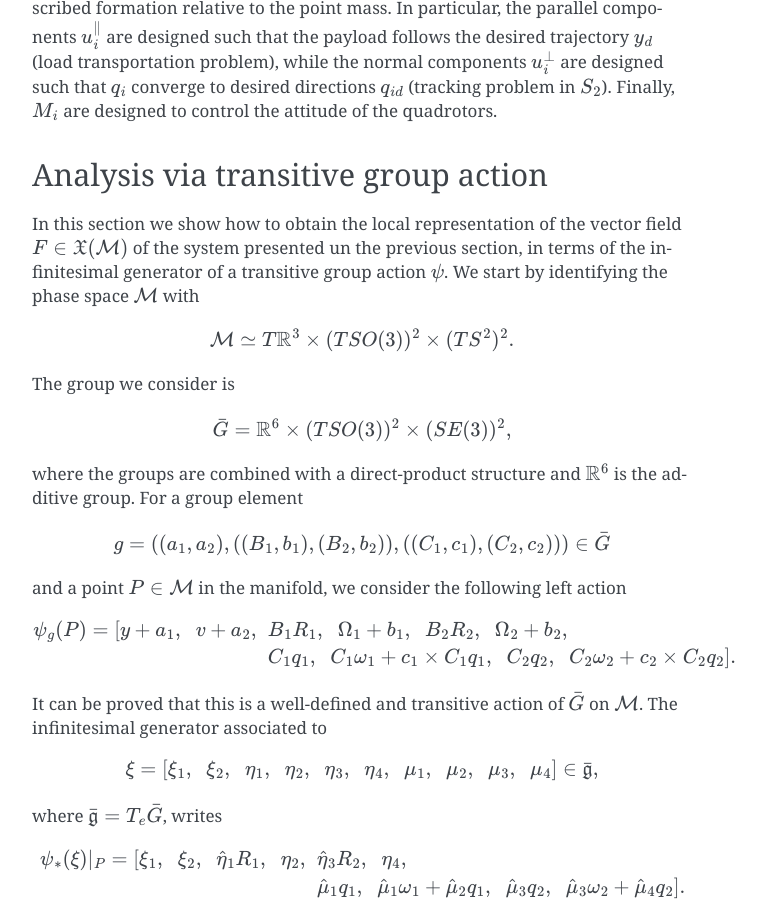
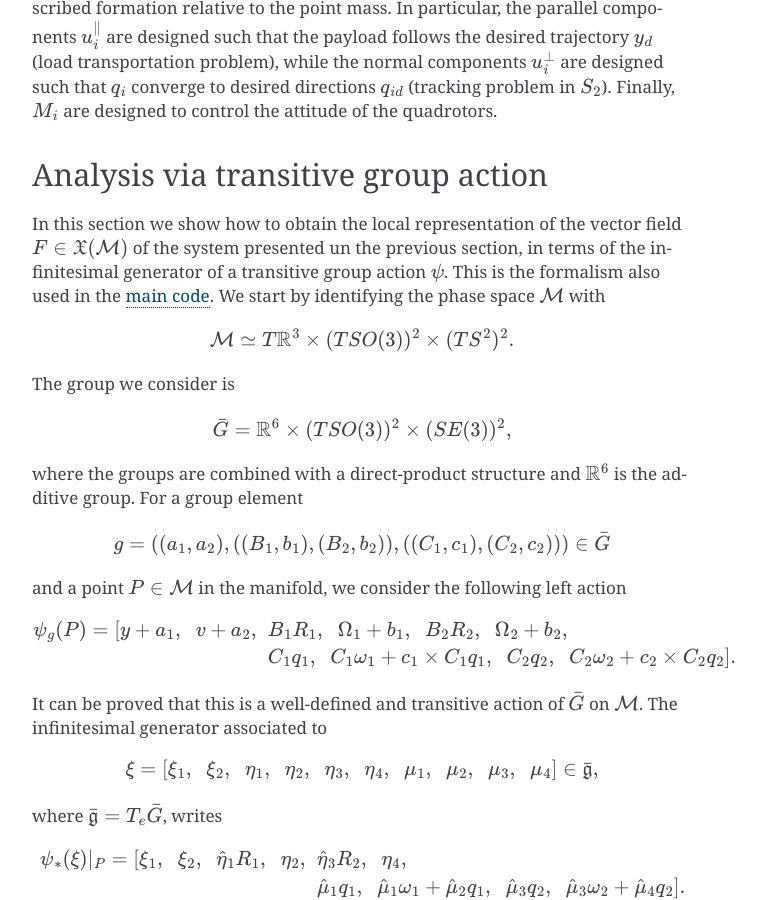
Before and after one commit to THREAD-3-2/RKMK_Commutator_free_integrators, a Sphinx documentation site: the page built from docs/ode.rst, in a window 1280 px wide and 900 px high, scrolled down 2514 px. Shown: the whole window, without its empty margins (388-1153 px from the left). Built offline with Sphinx 7.4.7, drawn with Linux system fonts in a browser that asks for light colours; pages that are not in the unit, such as notebooks, are missing from menus.

Commit message:
Update ode.rst

```diff
--- a/docs/ode.rst
+++ b/docs/ode.rst
@@ -120,7 +120,7 @@ We highlight that the inputs :math:`\{u_i^{\parallel},u_i^{\perp},M_i\}_{i=1,2}`
 Analysis via transitive group action
 ------------------------------------
 
-In this section we show how to obtain the local representation of the vector field :math:`F\in\mathfrak{X}(\mathcal{M})` of the system presented un the previous section, in terms of the infinitesimal generator of a transitive group action :math:`\psi`. We start by identifying the phase space :math:`\mathcal{M}` with
+In this section we show how to obtain the local representation of the vector field :math:`F\in\mathfrak{X}(\mathcal{M})` of the system presented un the previous section, in terms of the infinitesimal generator of a transitive group action :math:`\psi`. This is the formalism also used in the  `main code <https://github.com/THREAD-3-2/RKMK_Commutator_free_integrators/blob/main/src/main.m>`_. We start by identifying the phase space :math:`\mathcal{M}` with
 
 .. math::
 
```
